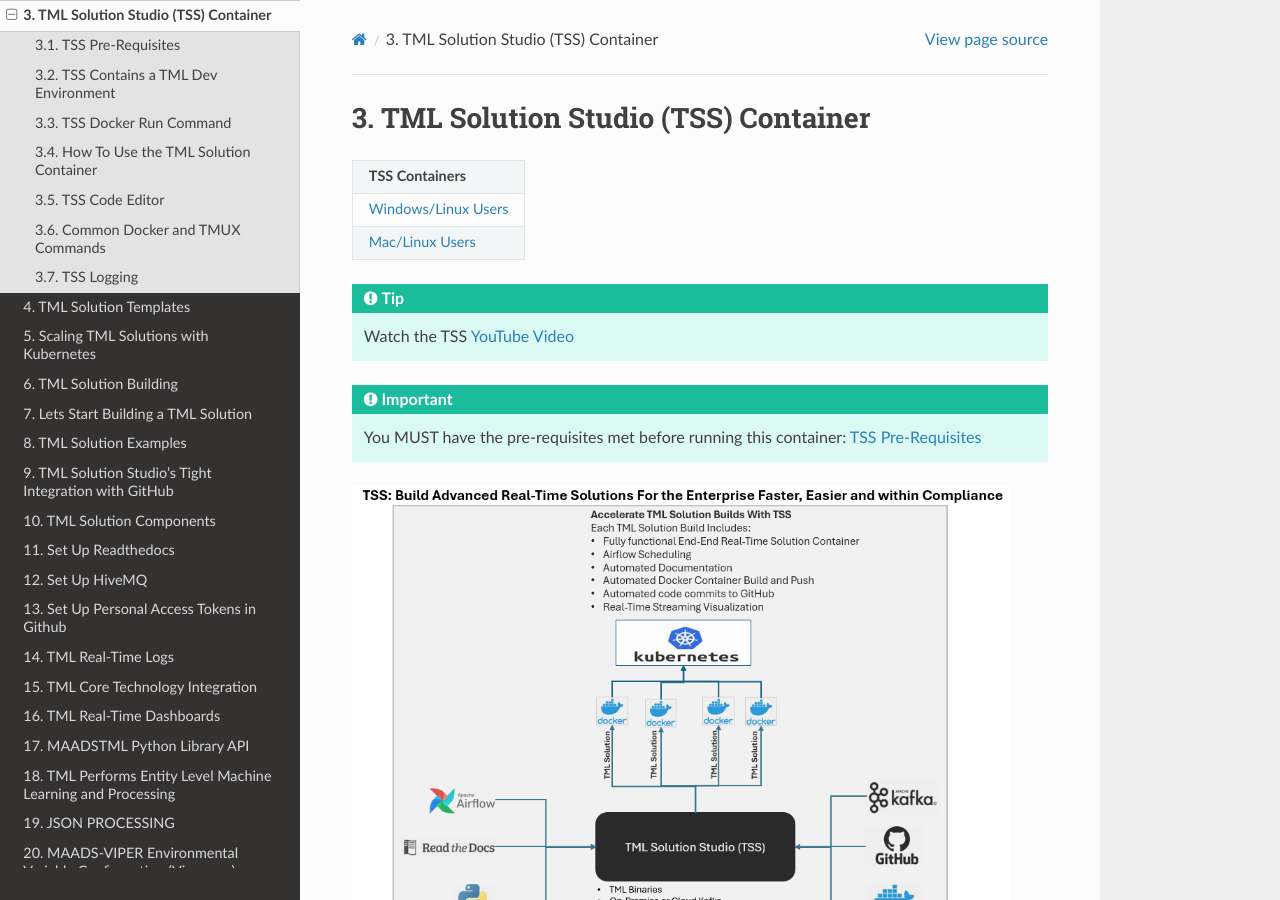
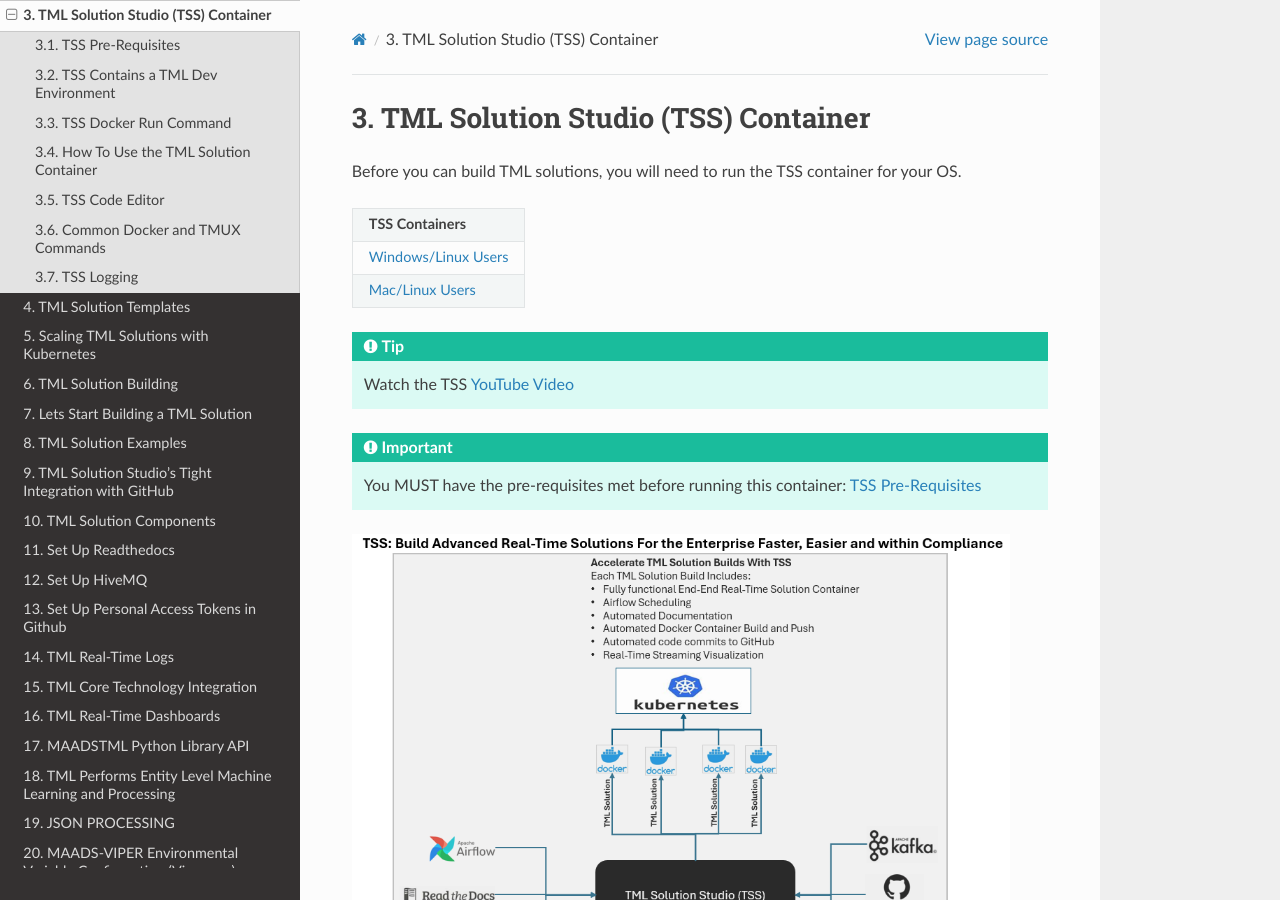
Before and after one commit to smaurice101/readthedocs, a Sphinx documentation site: the page built from docs/source/docker.rst, in a window 1280 px wide and 900 px high. Built offline with Sphinx 7.4.7 and the Read the Docs theme 3.1.0, drawn with Linux system fonts in a browser that asks for light colours.

Commit message:
Update docker.rst

```diff
--- a/docs/source/docker.rst
+++ b/docs/source/docker.rst
@@ -1,5 +1,7 @@
 TML Solution Studio (TSS) Container
 ======================================
+
+Before you can build TML solutions, you will need to run the TSS container for your OS.
 
 .. list-table::
 
```
